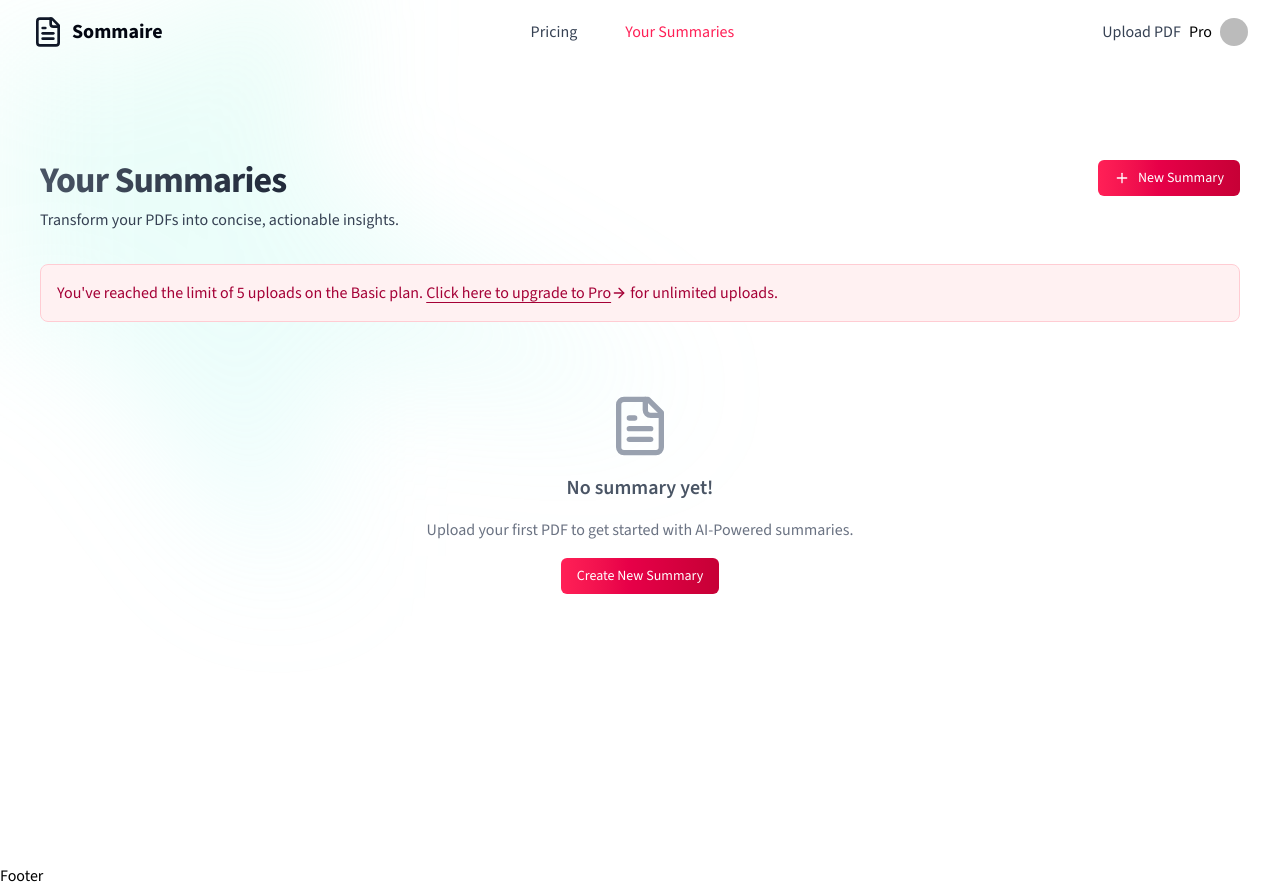
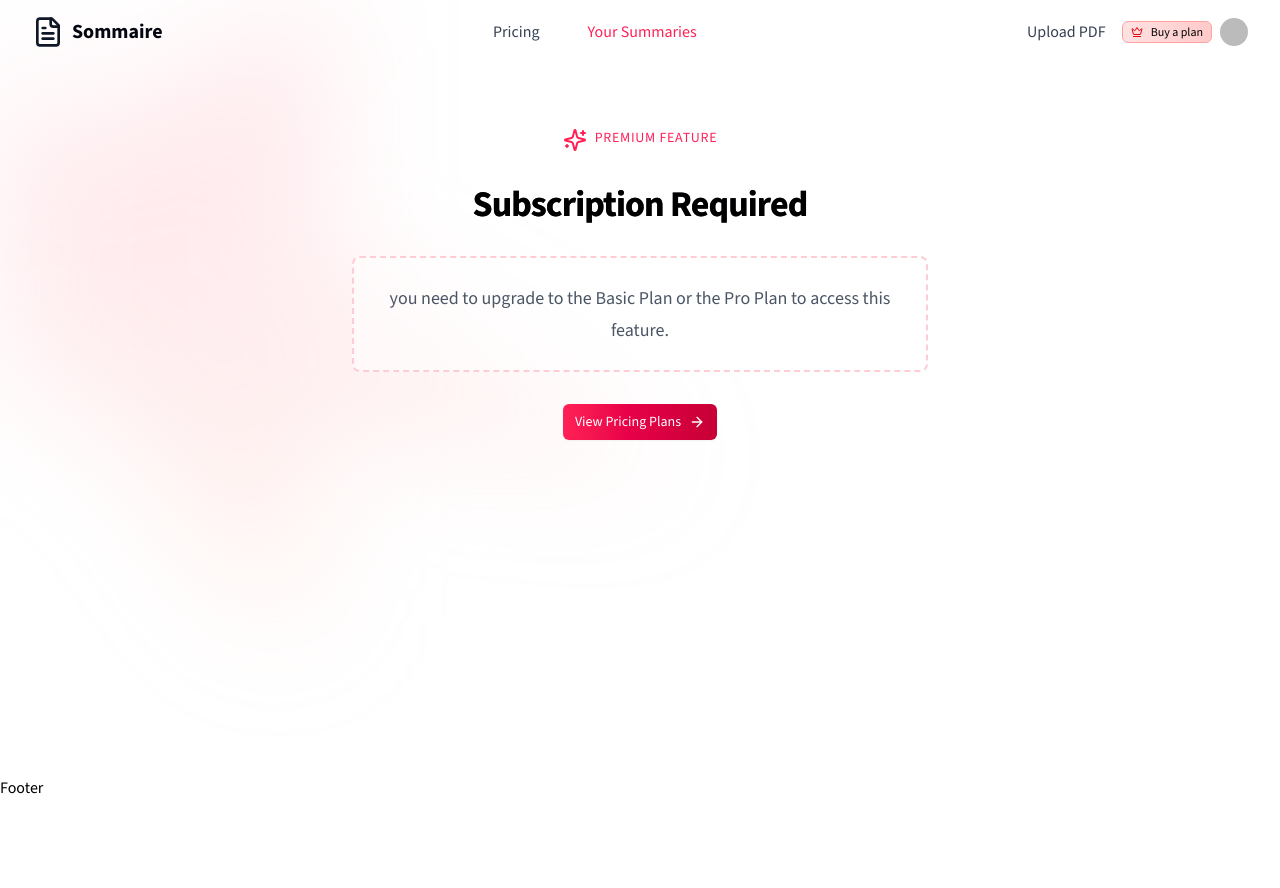
Before and after one commit to AliRaza192/ai-saas-pdf-summary, a Next.js app: page /dashboard in a window 1280 px wide. After the commit the page ends 800 px from the top, so only its background shows below. Built offline with nearby package versions, Linux system fonts and the light colour scheme; no server answers; the database is empty; sample sign-in values are in the browser's storage; some icons are missing.

Commit message:
added payment UI somplex scenarios

```diff
--- a/app/(logged-in)/dashboard/page.tsx
+++ b/app/(logged-in)/dashboard/page.tsx
@@ -3,21 +3,22 @@ import EmptySummaryState from "@/components/summaries/empty-summary-state";
 import SummaryCard from "@/components/summaries/summart-card";
 import { Button } from "@/components/ui/button";
 import { getSummaries } from "@/lib/summaries";
+import { hasReachedUploadLimit } from "@/lib/user";
 import { currentUser } from "@clerk/nextjs/server";
 import { ArrowRight, Plus } from "lucide-react";
 import Link from "next/link";
 import { redirect } from "next/navigation";
 
 export default async function DashboardPage() {
-
   const user = await currentUser();
   const userId = user?.id;
   if (!userId) {
     redirect("/sign-in");
   }
-    const uploadLimit = 5;
+
+  const { hasReachedLimit, uploadLimit } = await hasReachedUploadLimit(userId);
+
   const summaries = await getSummaries(userId);
-
 
   return (
     <main className="min-h-screen">
@@ -26,40 +27,53 @@ export default async function DashboardPage() {
         <div className="px-2 py-12 sm:py-24">
           <div className="flex gap-4 mb-8 justify-between">
             <div className="flex flex-col gap-2">
-                            <h1 className="text-4xl font-bold tracking-tight bg-linear-to-r from-gray-600 to-gray-900 bg-clip-text text-transparent">Your Summaries</h1>
+              <h1 className="text-4xl font-bold tracking-tight bg-linear-to-r from-gray-600 to-gray-900 bg-clip-text text-transparent">
+                Your Summaries
+              </h1>
               <p className="text-gray-700">
                 Transform your PDFs into concise, actionable insights.
               </p>
             </div>
-                        <Button variant={"link"} className="bg-linear-to-r from-rose-500 to-rose-700 hover:from-rose-600 hover:to-rose-800 hover:scale-105 transition-all duration-300 group hover:no-underline">
+            {!hasReachedLimit && (
+              <Button
+                variant={"link"}
+                className="bg-linear-to-r from-rose-500 to-rose-700 hover:from-rose-600 hover:to-rose-800 hover:scale-105 transition-all duration-300 group hover:no-underline"
+              >
                 <Link href="/upload" className="flex text-white items-center">
                   <Plus className="h-5 w-5 mr-2" /> New Summary
                 </Link>
               </Button>
+            )}
           </div>
+          {hasReachedLimit && (
             <div className="mb-6">
               <div className="bg-rose-50 border border-rose-200 rounded-lg p-4 text-rose-800">
-                            <p>You've reached the limit of {uploadLimit} uploads on the Basic plan.{' '}
-                                <Link href="/#pricing" className="text-rose-800 underline font-medium underline-offset-4 inline-flex items-center">
-                                    Click here to upgrade to Pro{' '}
+                <p>
+                  You've reached the limit of {uploadLimit} uploads on the Basic
+                  plan.{" "}
+                  <Link
+                    href="/#pricing"
+                    className="text-rose-800 underline font-medium underline-offset-4 inline-flex items-center"
+                  >
+                    Click here to upgrade to Pro{" "}
                     <ArrowRight className="w-4 h-4 inline-block" />
-                                </Link>{' '}
+                  </Link>{" "}
                   for unlimited uploads.
                 </p>
               </div>
             </div>
+          )}
 
-                    {summaries.length === 0 ? (<EmptySummaryState />) : (
+          {summaries.length === 0 ? (
+            <EmptySummaryState />
+          ) : (
             <div className="grid grid-cols-1 gap-4 sm:gap-6 md:grid-cols-2 lg:grid-cols-3 sm:px-0">
               {summaries.map((summary, index) => (
-                                < SummaryCard key={index} summary={summary} />
+                <SummaryCard key={index} summary={summary} />
               ))}
             </div>
           )}
-
-
         </div>
-
       </div>
     </main>
   );
--- /dev/null
+++ b/app/(logged-in)/layout.tsx
@@ -0,0 +1,25 @@
+import UpgradeRequired from "@/components/common/upgrade-required";
+import { getSubscriptionStatus, hasActivePlan } from "@/lib/user";
+import { currentUser } from "@clerk/nextjs/server";
+import { redirect } from "next/navigation";
+
+export default async function Layout({
+  children,
+}: {
+  children: React.ReactNode;
+}) {
+  const user = await currentUser();
+
+  if (!user?.id) {
+    redirect("/sign-in");
+  }
+
+  const hasActiveSubscription = await hasActivePlan(
+    user.emailAddresses[0].emailAddress
+  );
+
+  if (!hasActiveSubscription) {
+    return <UpgradeRequired />;
+  }
+  return <>{children}</>;
+}
--- a/app/(logged-in)/upload/page.tsx
+++ b/app/(logged-in)/upload/page.tsx
@@ -1,8 +1,25 @@
 import BgGradient from "@/components/common/bg-gradient";
 import UploadForm from "@/components/upload/upload-form";
 import UploadHeader from "@/components/upload/upload-header";
+import { hasReachedUploadLimit } from "@/lib/user";
+import { currentUser } from "@clerk/nextjs/server";
+import { redirect } from "next/navigation";
 
-export default function Page() {
+export default async function Page() {
+  const user = await currentUser();
+
+  if (!user?.id) {
+    redirect("/sign-in");
+  }
+
+  const userId = user.id;
+
+  const { hasReachedLimit } = await hasReachedUploadLimit(userId);
+
+  if (hasReachedLimit) {
+    redirect("/dashboard");
+  }
+
   return (
     <section className="min-h-screen">
       <BgGradient />
@@ -12,7 +29,6 @@ export default function Page() {
           <UploadForm />
         </div>
       </div>
-        </section >
-
-    )
+    </section>
+  );
 }
--- a/components/common/header.tsx
+++ b/components/common/header.tsx
@@ -2,10 +2,9 @@ import { FileText } from "lucide-react";
 import { Button } from "../ui/button";
 import NavLink from "./nav-link";
 import { SignedIn, SignedOut, UserButton } from "@clerk/nextjs";
+import PlanBadge from "./plan-badge";
 
 export default function Header() {
-
-
   return (
     <nav className="container flex items-center justify-between py-4 lg:px-8 px-2 mx-auto">
       <div className="flex">
@@ -18,31 +17,25 @@ export default function Header() {
         </NavLink>
       </div>
       <div className="flex lg:justify-center gap-4 lg:gap-12 lg:items-center">
-                <NavLink href="/#pricing">
-                    Pricing
-                </NavLink>
+        <NavLink href="/#pricing">Pricing</NavLink>
         <SignedIn>
-                    <NavLink href="/dashboard">
-                        Your Summaries
-                    </NavLink>
+          <NavLink href="/dashboard">Your Summaries</NavLink>
         </SignedIn>
       </div>
       <div className="flex lg:justify-end">
         <SignedIn>
           <div className="flex gap-2 items-center">
             <NavLink href="/upload">Upload PDF</NavLink>
-                        <div>Pro</div>
+            <PlanBadge />
             <SignedIn>
               <UserButton />
             </SignedIn>
           </div>
         </SignedIn>
         <SignedOut>
-                    <NavLink href="/sign-in">
-                        Sign In
-                    </NavLink>
+          <NavLink href="/sign-in">Sign In</NavLink>
         </SignedOut>
       </div>
     </nav>
-    )
+  );
 }
--- /dev/null
+++ b/components/common/plan-badge.tsx
@@ -0,0 +1,46 @@
+import { pricingPlans } from "@/lib/constants";
+import { getPriceIdForActiveUser } from "@/lib/user";
+import { currentUser } from "@clerk/nextjs/server";
+import { Badge } from "../ui/badge";
+import { cn } from "@/lib/utils";
+import { Crown } from "lucide-react";
+
+export default async function PlanBadge() {
+  const user = await currentUser();
+
+  if (!user?.id) return null;
+
+  const email = user?.emailAddresses?.[0]?.emailAddress;
+
+  let priceId: string | null = null;
+
+  if (email) {
+    priceId = await getPriceIdForActiveUser(email);
+  }
+
+  let planName = "Buy a plan";
+
+  const plan = pricingPlans.find((plan) => plan.priceId === priceId);
+
+  if (plan) {
+    planName = plan.name;
+  }
+
+  return (
+    <Badge
+      variant="outline"
+      className={cn(
+        "ml-2 bg-linear-to-r from-amber-100 to-amber-200 border-amber-300 hidden lg:flex flex-row items-center",
+        !priceId && "from-red-100 to-red-200 border-red-300"
+      )}
+    >
+      <Crown
+        className={cn(
+          "h-3 w-3 mr-1 text-amber-600",
+          !priceId && "text-red-600"
+        )}
+      />
+      {planName}
+    </Badge>
+  );
+}
--- /dev/null
+++ b/components/common/upgrade-required.tsx
@@ -0,0 +1,37 @@
+import { ArrowRight, Sparkles } from "lucide-react";
+import BgGradient from "./bg-gradient";
+import { Button } from "../ui/button";
+import Link from "next/link";
+
+export default function UpgradeRequired() {
+  return (
+    <div className="relative min-h-[50vh]">
+      <BgGradient className="from-rose-400 via-rose-300 to-orange-200" />
+      <div className="container px-8 py-16">
+        <div className="flex flex-col items-center justify-center gap-8 text-center max-w-2xl mx-auto">
+          <div className="flex text-center gap-2 text-rose-500">
+            <Sparkles className="w-6 h-6" />
+            <span className="text-sm font-medium uppercase tracking-wider">
+              Premium Feature
+            </span>
+          </div>
+          <h1 className="text-4xl font-bold tracking-tight bg-linear-to-r from-gray-900 to-gray-600 bg-clip-text bg-transparent">
+            Subscription Required
+          </h1>
+          <p className="text-lg leading-8 text-gray-600 border-2 border-rose-200 bg-white/50 backdrop-blur-xs rounded-lg p-6 border-dashed max-w-xl">
+            you need to upgrade to the Basic Plan or the Pro Plan to access this
+            feature.
+          </p>
+          <Button
+            asChild
+            className="bg-linear-to-r from-rose-500 to-rose-700 hover:from-rose-600 hover:to-rose-800 text-white"
+          >
+            <Link href="/#pricing" className="flex gap-2 items-center">
+              View Pricing Plans <ArrowRight className="w-4 h-4" />
+            </Link>
+          </Button>
+        </div>
+      </div>
+    </div>
+  );
+}
--- /dev/null
+++ b/lib/constants.ts
@@ -0,0 +1,42 @@
+export const pricingPlans = [
+  {
+    name: "Basic",
+    price: 9,
+    description: "Perfect for occasional use",
+    items: [
+      "5 PDF summaries per month",
+      "Standard processing speed",
+      "Email Support",
+    ],
+    id: "basic",
+    paymentLink:
+      process.env.NODE_ENV === "development"
+        ? "https://buy.stripe.com/test_00gaGc0ML4ON7aE4gg"
+        : "",
+    priceId:
+      process.env.NODE_ENV === "development"
+        ? "price_1RGKh9CcLrpIxtToxXSm3vwr"
+        : "",
+  },
+
+  {
+    name: "Pro",
+    price: 19,
+    description: "For professionals and teams",
+    items: [
+      "Unlimited PDF summaries",
+      "Priority processing",
+      "24/7 priority support",
+      "Markdown Export",
+    ],
+    id: "pro",
+    paymentLink:
+      process.env.NODE_ENV === "development"
+        ? "https://buy.stripe.com/test_6oE3dKdzx2GFeD6bIJ"
+        : "",
+    priceId:
+      process.env.NODE_ENV === "development"
+        ? "price_1RGKh9CcLrpIxtToT7Id1mji"
+        : "",
+  },
+];
--- /dev/null
+++ b/lib/user.ts
@@ -0,0 +1,45 @@
+import { User } from "@clerk/nextjs/server";
+import { pricingPlans } from "./constants";
+import { getDbConnection } from "./db";
+import { getUserUploadCount } from "./summaries";
+
+export async function getPriceIdForActiveUser(email: string) {
+  const sql = await getDbConnection();
+
+  const query =
+    await sql`SELECT price_id FROM users WHERE email = ${email} AND status = 'active'`;
+
+  return query?.[0]?.price_id || null;
+}
+
+export async function hasActivePlan(email: string) {
+  const sql = await getDbConnection();
+
+  const query =
+    await sql`SELECT price_id, status FROM users WHERE email = ${email} AND status = 'active' AND price_id IS NOT NULL`;
+
+  return query && query.length > 0;
+}
+
+export async function hasReachedUploadLimit(userId: string) {
+  const uploadCount = await getUserUploadCount(userId);
+
+  const priceId = await getPriceIdForActiveUser(userId);
+
+  const isPro =
+    pricingPlans.find((plan) => plan.priceId === priceId)?.id === "pro";
+
+  const uploadLimit: number = isPro ? 1000 : 5;
+  return {
+    hasReachedLimit: uploadCount >= uploadLimit,
+    uploadLimit,
+  };
+}
+
+export async function getSubscriptionStatus(user: User) {
+  const hasSubscription = await hasActivePlan(
+    user.emailAddresses[0].emailAddress
+  );
+
+  return hasSubscription;
+}
```
Also changed, not shown: components/home/pricing-section.tsx (+35 -54 lines), lib/summaries.ts (+14 -0 lines). Lines whose indentation alone changed are shown as unchanged.
